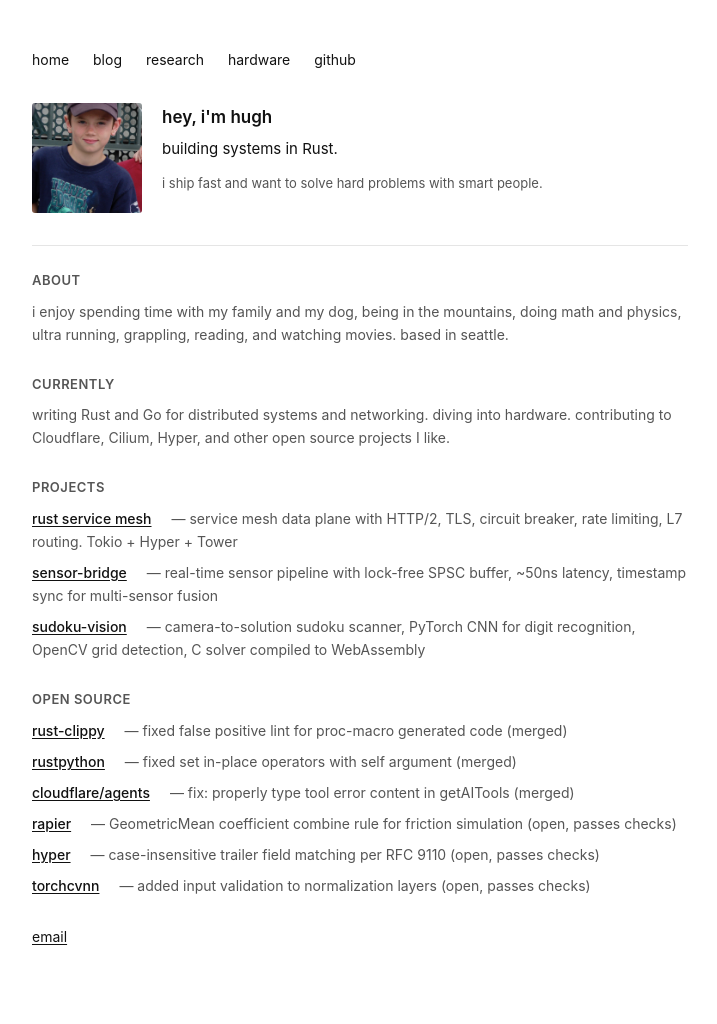
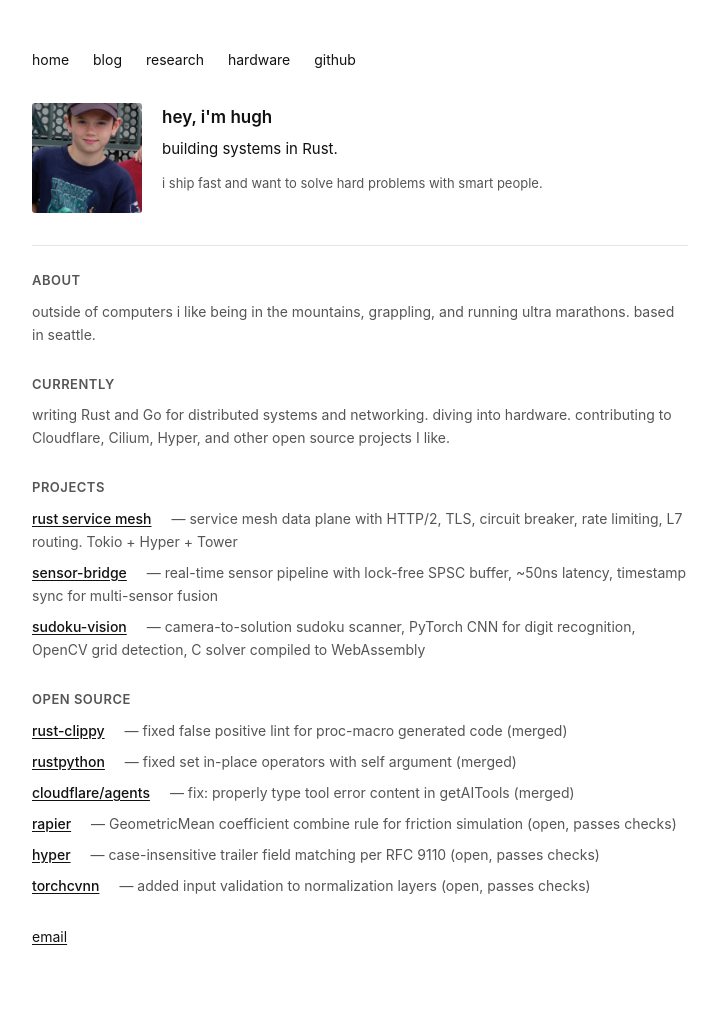
Before and after one commit to HueCodes/HueCodes.github.io, a Jekyll site: the page built from index.md, in a window 1280 px wide. Shown: the whole page, without its empty margins (280-997 px from the left). Built offline with Jekyll 4.4.1, drawn with Linux system fonts in a browser that asks for light colours.

Commit message:
Shorten about section

```diff
--- a/index.md
+++ b/index.md
@@ -26,7 +26,7 @@ title: home
 
 <div class="section">
   <h2>about</h2>
-  <p>i enjoy spending time with my family and my dog, being in the mountains, doing math and physics, ultra running, grappling, reading, and watching movies. based in seattle.</p>
+  <p>outside of computers i like being in the mountains, grappling, and running ultra marathons. based in seattle.</p>
 </div>
 
 <div class="section">
```
